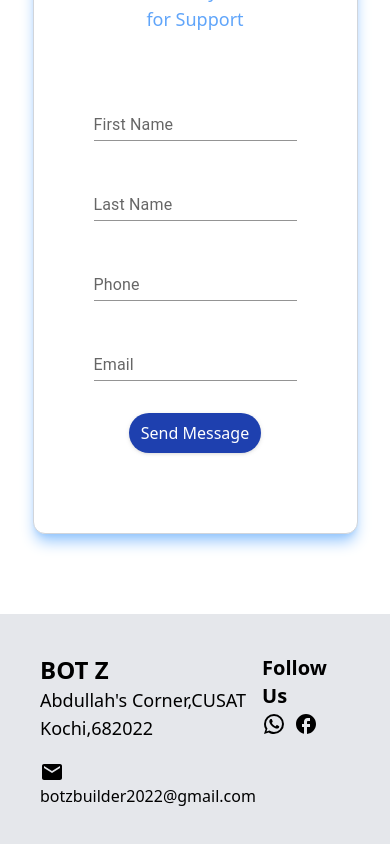
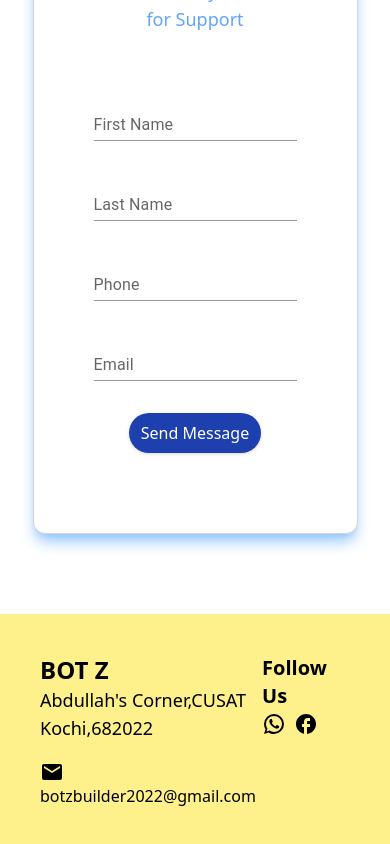
Before and after one commit to VishnuS-2000/BotZ-Builder, a Next.js app: page / in a window 390 px wide. Shown: the part 3117-3961 px from the top of the page. Built offline with nearby package versions, Linux system fonts and the light colour scheme.

Commit message:
Updated Packages

```diff
--- a/components/Chat.tsx
+++ b/components/Chat.tsx
@@ -5,9 +5,9 @@ export default function Chat({content,bot}:{content:string,bot:boolean}){
 
 
 
-    return <div className={bot?"flex bg-gradient-to-r from-blue-500 to-indigo-800 p-3 my-2 rounded-tl-xl rounded-tr-xl rounded-br-xl self-start":"flex flex-col bg-gray-200 drop-shadow rounded-tl-xl rounded-tr-xl rounded-bl-xl p-3 self-end my-2"}>
+    return <div className={bot?"flex bg-gradient-to-r  from-blue-500 to-indigo-800 p-3 my-2 rounded-tl-xl rounded-tr-xl rounded-br-xl self-start":"flex flex-col bg-gray-200 drop-shadow rounded-tl-xl rounded-tr-xl max-w-max rounded-bl-xl p-3 self-end my-2"}>
 
-        <p className=" font-bold">{content}</p>
+        <p className="text-xl font-bold">{content}</p>
     </div>
 
 
--- a/pages/index.tsx
+++ b/pages/index.tsx
@@ -20,7 +20,7 @@ import zIndex from '@mui/material/styles/zIndex';
 
 const Home: NextPage = () => {
   return (
-    <div className="flex flex-col  max-w-7xl mx-auto">
+    <div className="flex flex-col  md:max-w-7xl mx-auto">
       <NavBar/>
 
 
@@ -169,7 +169,7 @@ const Home: NextPage = () => {
 
 
 
-  <div className='bg-gray-200 px-10 py-10 flex justify-between'>
+  <div className='bg-yellow-200 px-10 py-10 flex justify-between'>
     <div className="">
 
     <h1 className="text-2xl font-bold">BOT Z</h1>
```
